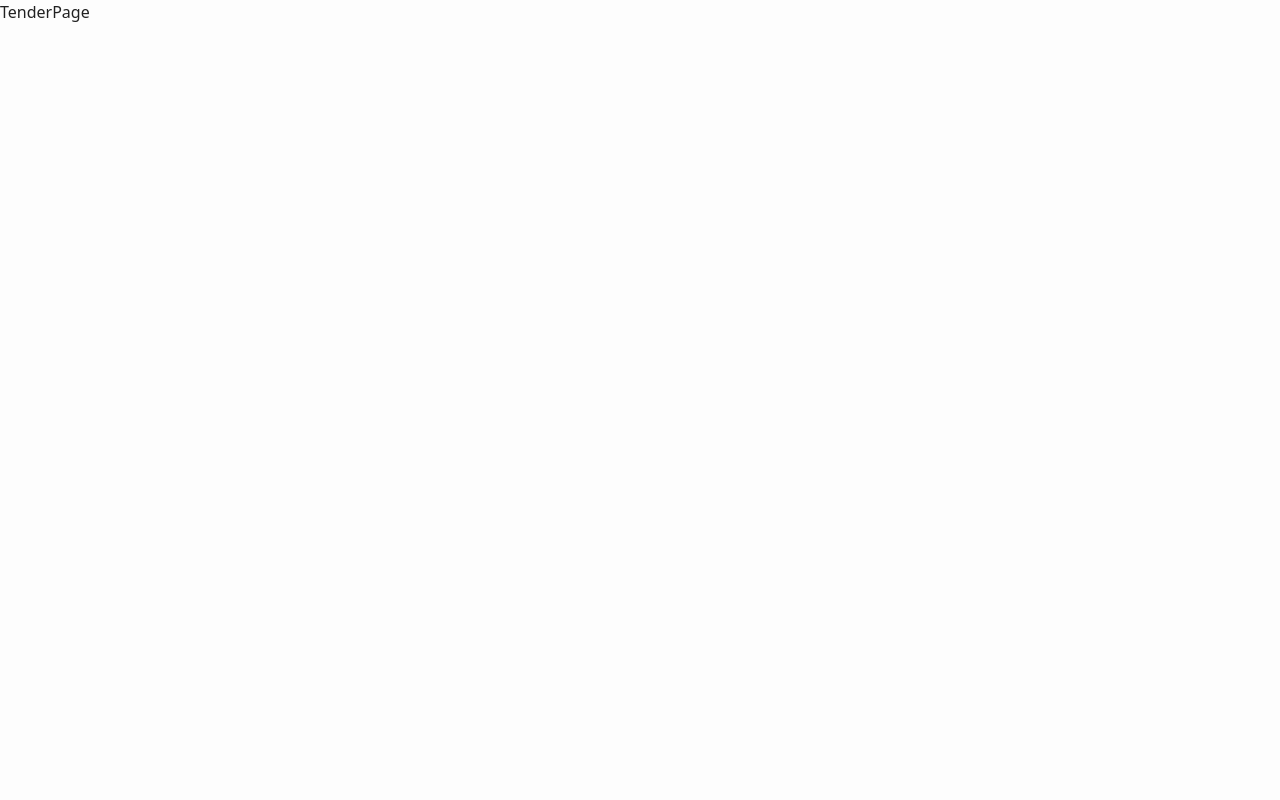
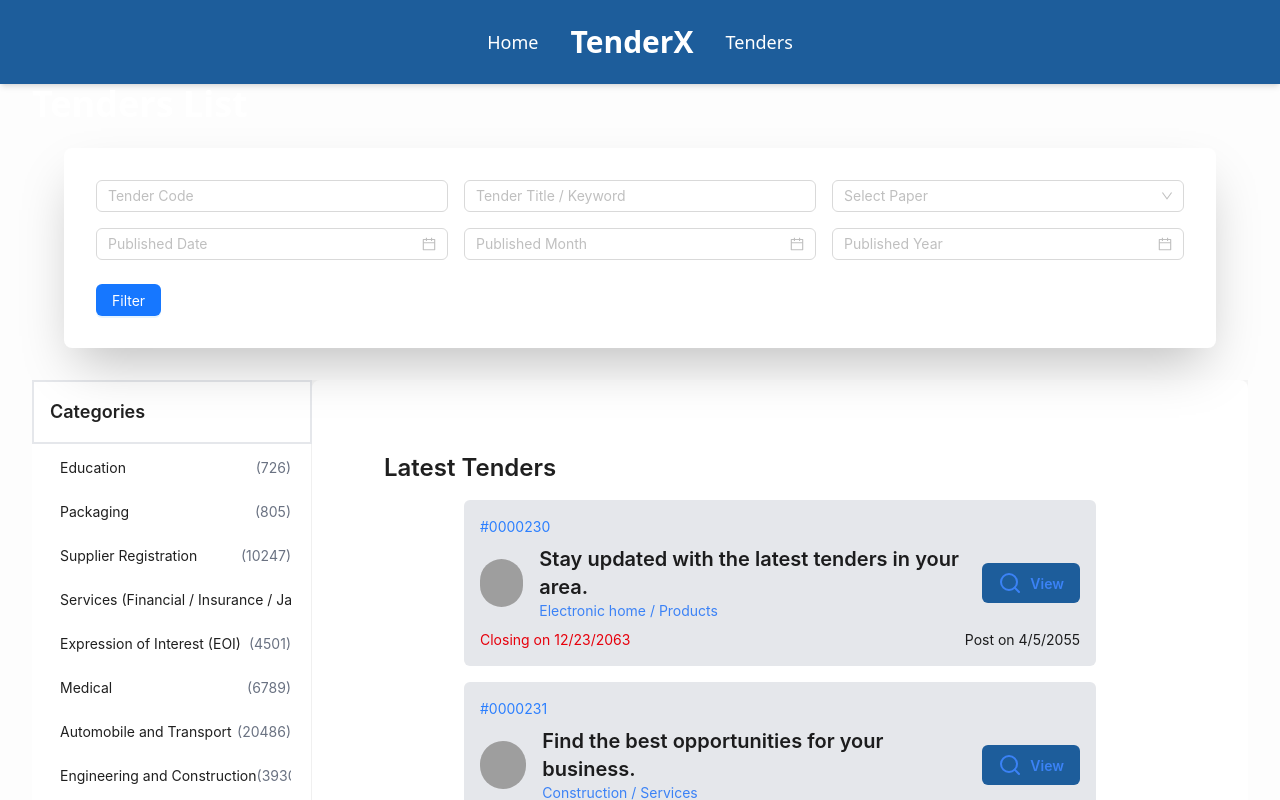
Before and after one commit to nethmina1028/tenderX, a React (Vite) app: page /tenders in a window 1280 px wide. Shown: the top 800 px of the page. Built offline with nearby package versions, Linux system fonts and the light colour scheme; grey boxes are pictures that could not be loaded.

Commit message:
feat(page):tender page

```diff
--- a/src/components/Footer.tsx
+++ b/src/components/Footer.tsx
@@ -2,7 +2,7 @@ import { Facebook, Twitter, Instagram, Linkedin, Github } from "lucide-react";
 
 function Footer() {
   return (
-    <footer className="bg-gray-900 text-white py-12 px-6 md:px-10 lg:px-20">
+    <footer className="bg-gray-900 text-white py-12 px-6 md:px-10 lg:px-20 ">
       <div className="max-w-7xl mx-auto">
         <div className="grid grid-cols-1 md:grid-cols-2 lg:grid-cols-4 gap-10 mb-10">
           <div>
--- a/src/components/Navbar.tsx
+++ b/src/components/Navbar.tsx
@@ -8,7 +8,7 @@ function Navbar() {
             <a href="/" className="text-white text-3xl font-bold">
                 TenderX
             </a>
-            <h2 className="text-lg text-white">Tenders</h2>
+            <a href="/tenders" className="text-lg text-white">Tenders</a>
        </div>
         </nav>
   )
--- a/src/pages/Tenders.tsx
+++ b/src/pages/Tenders.tsx
@@ -1,8 +1,278 @@
+import React from "react";
+import Footer from "../components/Footer";
+import Navbar from "../components/Navbar";
+import {
+  Input,
+  Select,
+  DatePicker,
+  Button,
+  Layout,
+  Menu,
+  Breadcrumb,
+  theme,
+} from "antd";
+
+import { Search } from "lucide-react";
+
+const { Option } = Select;
+const { Content, Sider } = Layout;
+
+ interface Tender {
+    id: string;
+    image: string;
+    title: string;
+    category: string;
+    closingDate: Date;
+    postingDate: Date;
+  }
+
+  const tenders: Tender[] = [
+    {
+      id: "#0000230",
+      image: "https://picsum.photos/800/400?random=4",
+      title: "Stay updated with the latest tenders in your area.",
+      category: "Electronic home / Products",
+       closingDate: new Date("2063-12-23"),
+    postingDate: new Date("2055-04-05"),
+    },
+    {
+      id: "#0000231",
+      image: "https://picsum.photos/800/400?random=5",
+      title: "Find the best opportunities for your business.",
+      category: "Construction / Services",
+      closingDate: new Date("2063-12-23"),
+      postingDate: new Date("2055-04-05"),
+    },
+  ];
+
+const categories = [
+  { name: "Education", count: 726 },
+  { name: "Packaging", count: 805 },
+  { name: "Supplier Registration", count: 10247 },
+  {
+    name: "Services (Financial / Insurance / Janitorial and other services)",
+    count: 31969,
+  },
+  { name: "Expression of Interest (EOI)", count: 4501 },
+  { name: "Medical", count: 6789 },
+  { name: "Automobile and Transport", count: 20486 },
+  { name: "Engineering and Construction", count: 39303 },
+  { name: "IT and Electronics", count: 22086 },
+  { name: "Power and Energy", count: 5696 },
+  { name: "Aviation", count: 503 },
+  { name: "Hardware, Machinery and Equipment", count: 37844 },
+  { name: "Agriculture and Food", count: 11943 },
+  { name: "Hotel and Hospitality", count: 975 },
+  { name: "Printing, Packaging, Advertising & Stationeries", count: 1843 },
+];
 
 function TenderPage() {
+  const {
+    token: { colorBgContainer, borderRadiusLG },
+  } = theme.useToken();
+
   return (
-    <div>TenderPage</div>
-  )
+    <div>
+      <Navbar />
+
+      {/* Tender filter section */}
+      <div className="mb-8">
+        <div className="relative z-10 max-w-7xl mx-auto px-4 sm:px-6 lg:px-8 text-white ">
+          <h1 className="text-3xl md:text-4xl font-bold mb-6">Tenders List</h1>
+
+          <div className="bg-white rounded-lg shadow-2xl p-6 md:p-8 max-w-6xl w-full mx-auto">
+            <form className="grid grid-cols-1 md:grid-cols-2 lg:grid-cols-3 gap-4">
+              <Input placeholder="Tender Code" />
+              <Input placeholder="Tender Title / Keyword" />
+
+              <Select placeholder="Select Paper" className="w-full">
+                <Option value="gazette">Government Gazette</Option>
+                <Option value="business">Business Daily</Option>
+                <Option value="national">National News</Option>
+              </Select>
+
+              <DatePicker placeholder="Published Date" className="w-full" />
+              <DatePicker picker="month" placeholder="Published Month" className="w-full" />
+              <DatePicker picker="year" placeholder="Published Year" className="w-full" />
+            </form>
+
+            <div className="mt-6 flex flex-col sm:flex-row justify-between items-center">
+              <Button
+                type="primary"
+                className="bg-orange-500 hover:bg-orange-600 text-white font-semibold py-3 px-6 rounded-md transition duration-200 shadow-md"
+              >
+                Filter
+              </Button>
+            </div>
+          </div>
+        </div>
+      </div>
+
+      {/* Sidebar + Content */}
+      <div className="max-w-full mx-auto px-4 sm:px-6 lg:px-8 mb-12 ">
+        <Layout>
+          {/* Sidebar */}
+          <Sider width={280} style={{ background: colorBgContainer }}>
+            <h3 className="p-4 font-semibold text-lg border-2 border-gray-200">Categories</h3>
+            <Menu
+            className="h-100vh overflow-y-auto"
+              mode="inline"
+
+            //   style={{ height: "100%", borderInlineEnd: 0 }}
+            >
+              {categories.map((cat, idx) => (
+                <Menu.Item key={idx}>
+                  <div className="flex justify-between">
+                    <span>{cat.name}</span>
+                    <span className="text-gray-500">({cat.count})</span>
+                  </div>
+                </Menu.Item>
+              ))}
+            </Menu>
+          </Sider>
+
+          {/* Content */}
+          <Layout >
+            <Breadcrumb >
+
+            </Breadcrumb>
+
+            <Content
+              style={{
+                padding: 24,
+                margin: 0,
+                minHeight: 280,
+                background: colorBgContainer,
+                borderRadius: borderRadiusLG,
+              }}
+            >
+              <div className="p-8 md:p-12">
+        <h1 className="md:text-2xl text-md font-semibold">Latest Tenders</h1>
+
+        {tenders.map((tender, index) => (
+          <div
+            key={index}
+            className="bg-gray-200 p-4 rounded-md md:mx-20 mt-4"
+          >
+            <div className="flex flex-col">
+              <h1 className="text-blue-500">{tender.id}</h1>
+
+              <div className="flex gap-4 md:items-center mt-2 flex-col md:flex-row items-start">
+          <div className="flex gap-4 md:items-center flex-1 flex-col md:flex-row items-start">
+            <div>
+              <img
+                src={tender.image}
+                alt="Tender"
+                className="w-12 h-12 rounded-full"
+              />
+            </div>
+            <div>
+              <h1 className="text-xl font-semibold">{tender.title}</h1>
+              <p className="text-sm text-primary">{tender.category}</p>
+            </div>
+          </div>
+
+          <button className="bg-primary rounded-md text-primary font-semibold px-4 h-10 hover:bg-gray-200 flex gap-2 items-center">
+            <Search /> <span>View</span>
+          </button>
+              </div>
+            </div>
+
+            <div className="flex items-center justify-between mt-2">
+              <p className="text-red-600">Closing on {tender.closingDate.toLocaleDateString()}</p>
+              <p>Post on {tender.postingDate.toLocaleDateString()}</p>
+            </div>
+          </div>
+        ))}
+      </div>
+            </Content>
+          </Layout>
+        </Layout>
+      </div>
+
+      <Footer />
+    </div>
+  );
 }
 
-export default TenderPage
+export default TenderPage;
+
+
+
+
+
+
+
+
+
+// import React from 'react';
+// import { LaptopOutlined, NotificationOutlined, UserOutlined } from '@ant-design/icons';
+// import type { MenuProps } from 'antd';
+// import { Breadcrumb, Layout, Menu, theme } from 'antd';
+
+// const { Header, Content, Sider } = Layout;
+
+// // const items1: MenuProps['items'] = ['1', '2', '3'].map((key) => ({
+// //   key,
+// //   label: `nav ${key}`,
+// // }));
+
+// const items2: MenuProps['items'] = [UserOutlined, LaptopOutlined, NotificationOutlined].map(
+//   (icon, index) => {
+//     const key = String(index + 1);
+
+//     return {
+//       key: `sub${key}`,
+//       icon: React.createElement(icon),
+//       label: `subnav ${key}`,
+//       children: Array.from({ length: 4 }).map((_, j) => {
+//         const subKey = index * 4 + j + 1;
+//         return {
+//           key: subKey,
+//           label: `option${subKey}`,
+//         };
+//       }),
+//     };
+//   },
+// );
+
+// const App: React.FC = () => {
+//   const {
+//     token: { colorBgContainer, borderRadiusLG },
+//   } = theme.useToken();
+
+//   return (
+//     <Layout>
+
+//       <Layout>
+//         <Sider width={200} style={{ background: colorBgContainer }}>
+//           <Menu
+//             mode="inline"
+//             defaultSelectedKeys={['1']}
+//             defaultOpenKeys={['sub1']}
+//             style={{ height: '100%', borderInlineEnd: 0 }}
+//             items={items2}
+//           />
+//         </Sider>
+//         <Layout style={{ padding: '0 24px 24px' }}>
+//           <Breadcrumb
+//             style={{ margin: '16px 0' }}
+//           />
+//           <Content
+//             style={{
+//               padding: 24,
+//               margin: 0,
+//               minHeight: 280,
+//               background: colorBgContainer,
+//               borderRadius: borderRadiusLG,
+//             }}
+//           >
+//             Content
+//           </Content>
+//         </Layout>
+//       </Layout>
+//     </Layout>
+//   );
+// };
+
+// export default App;
```
